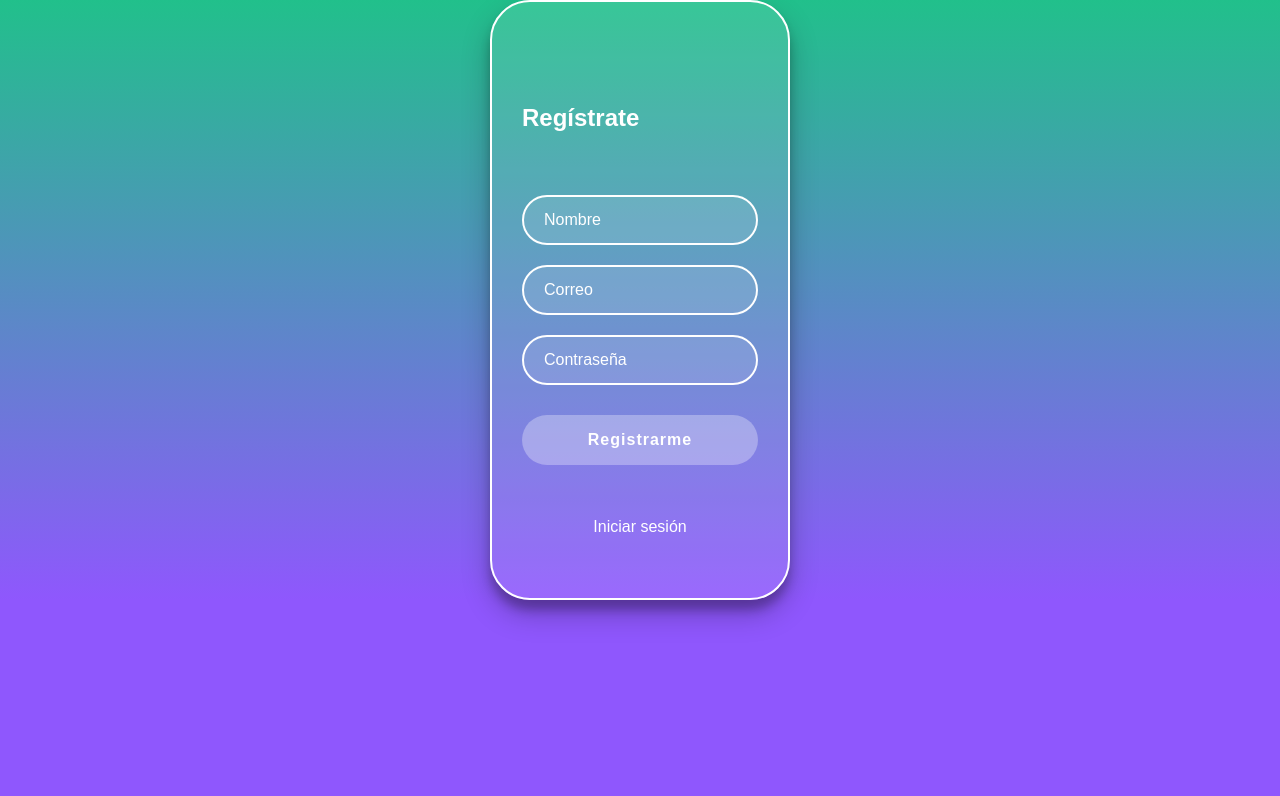
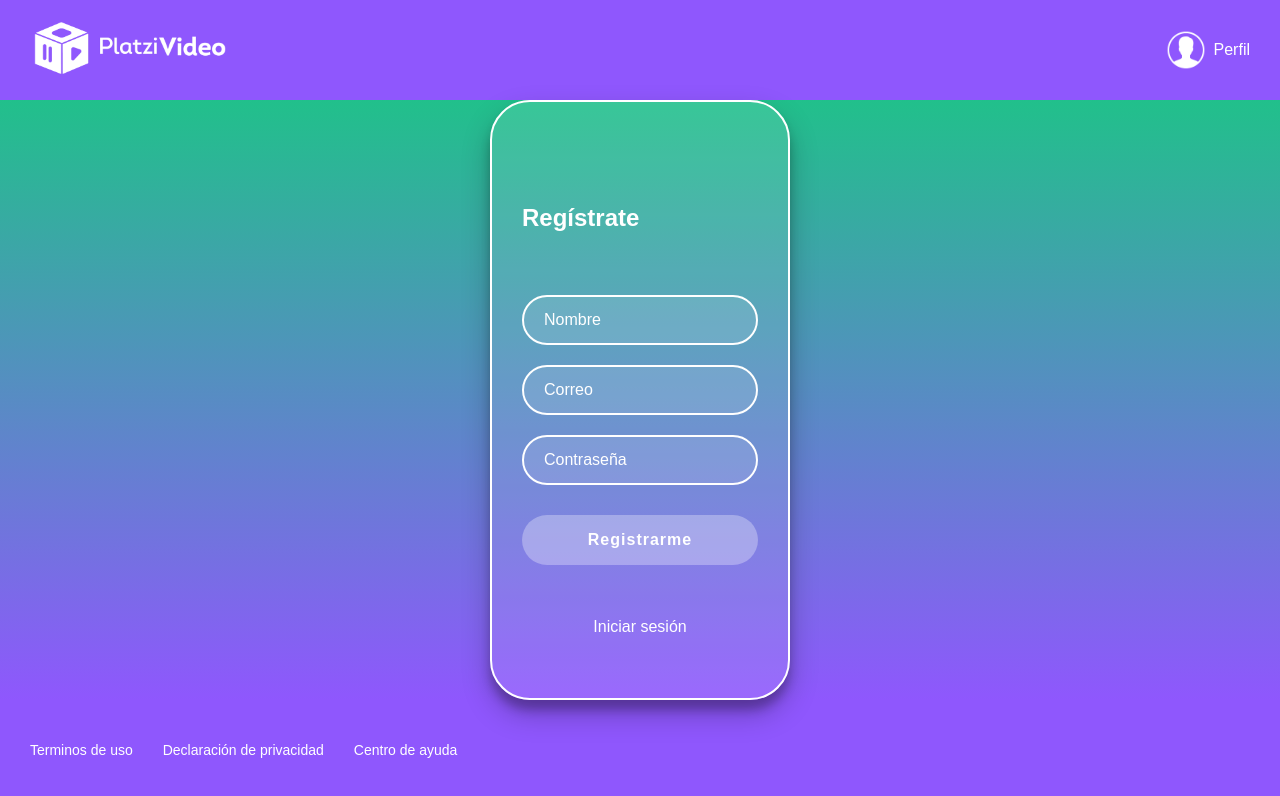
Before and after one commit to LuisDev2001/platzi-video-react, a React app: page /register in a window 1280 px wide. Shown: the top 796 px of the page. Built offline with nearby package versions, Linux system fonts and the light colour scheme; a web font is replaced by a local one.

Commit message:
Add Layout component

```diff
--- a/src/components/Header.jsx
+++ b/src/components/Header.jsx
@@ -3,10 +3,13 @@
 
 import logoPlatziVideo from "../assets/img/logo-platzi-video-BW2.png";
 import userIcon from "../assets/img/user-icon.png";
+import { Link } from "react-router-dom";
 
 const Header = () => (
   <header className="header">
-    <img className="header__img" src={logoPlatziVideo} alt="Platzi Video" />
+    <Link to="/">
+      <img className="header__img" src={logoPlatziVideo} alt="Platzi Video" />
+    </Link>
     <div className="header__menu">
       <div className="header__menu--profile">
         <img src={userIcon} alt="" />
--- /dev/null
+++ b/src/components/Layout.jsx
@@ -0,0 +1,13 @@
+import React from "react";
+import Header from "./Header";
+import Footer from "./Footer";
+
+const Layout = ({ children }) => (
+  <div className="App">
+    <Header />
+    {children}
+    <Footer />
+  </div>
+);
+
+export default Layout;
--- a/src/containers/Home.jsx
+++ b/src/containers/Home.jsx
@@ -21,8 +21,6 @@
 
   return (
     <>
-      <Header />
-
       <Search />
       {initialState.mylist.length > 0 && (
         <Categories title="Mi lista">
@@ -49,8 +47,6 @@
           ))}
         </Carousel>
       </Categories>
-
-      <Footer />
     </>
   );
 };
--- a/src/containers/NotFound.jsx
+++ b/src/containers/NotFound.jsx
@@ -1,10 +1,13 @@
 import React from "react";
+import { Link } from "react-router-dom";
 
 const NotFound = () => (
   <>
     <h1>Pagina no encontrada</h1>
     <span>Codigo de error: </span>
     <strong>404</strong>
+    <br />
+    <Link to="/">Regresa al home</Link>
   </>
 );
 
--- a/src/routes/App.js
+++ b/src/routes/App.js
@@ -4,15 +4,18 @@
 import Login from "../containers/Login";
 import Register from "../containers/Register";
 import NotFound from "../containers/NotFound";
+import Layout from "../components/Layout";
 
 const App = () => (
   <BrowserRouter>
+    <Layout>
       <Switch>
         <Route exact path="/" component={Home} />
         <Route exact path="/login" component={Login} />
         <Route exact path="/register" component={Register} />
         <Route component={NotFound} />
       </Switch>
+    </Layout>
   </BrowserRouter>
 );
 
```
Lines whose indentation alone changed are shown as unchanged.
